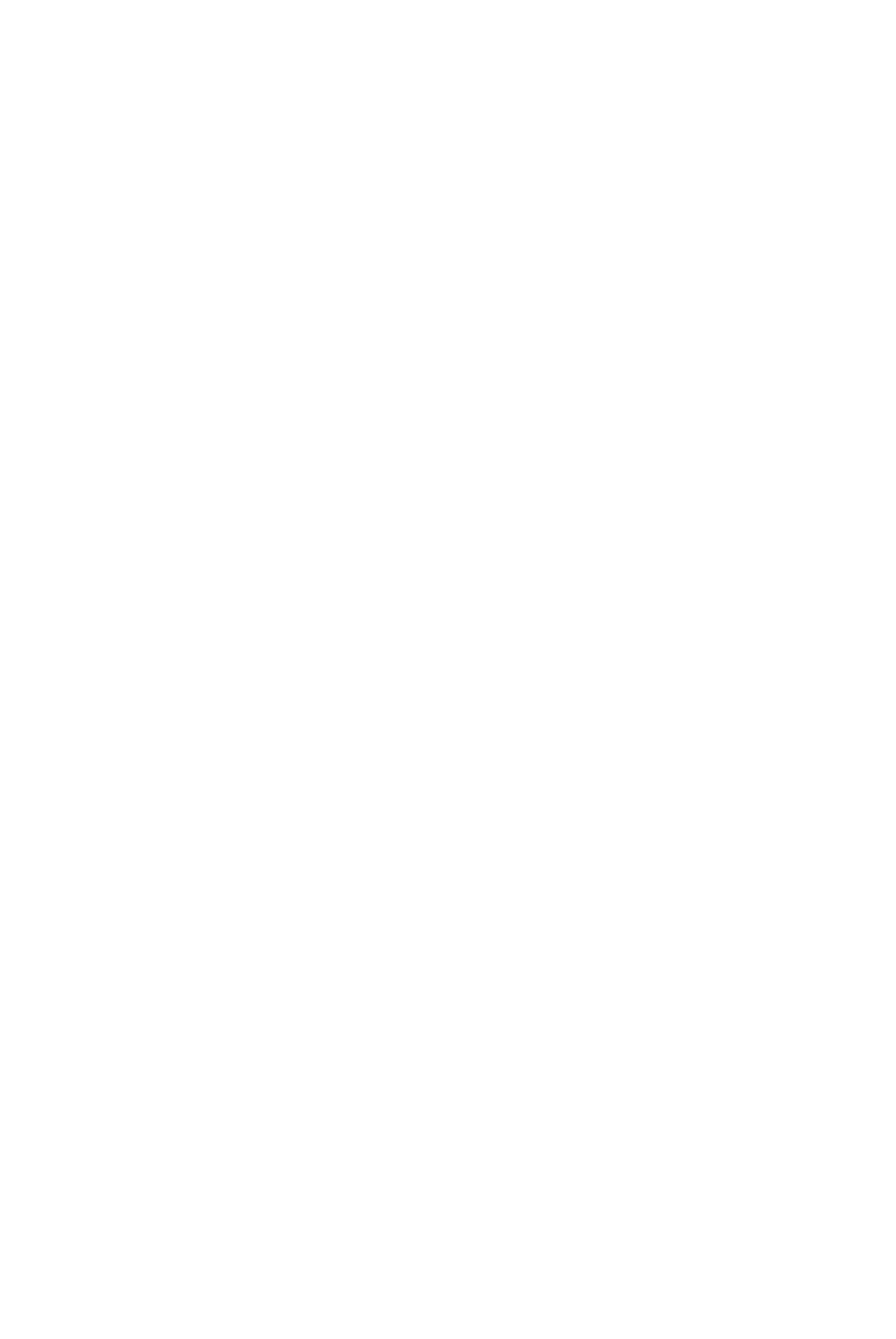
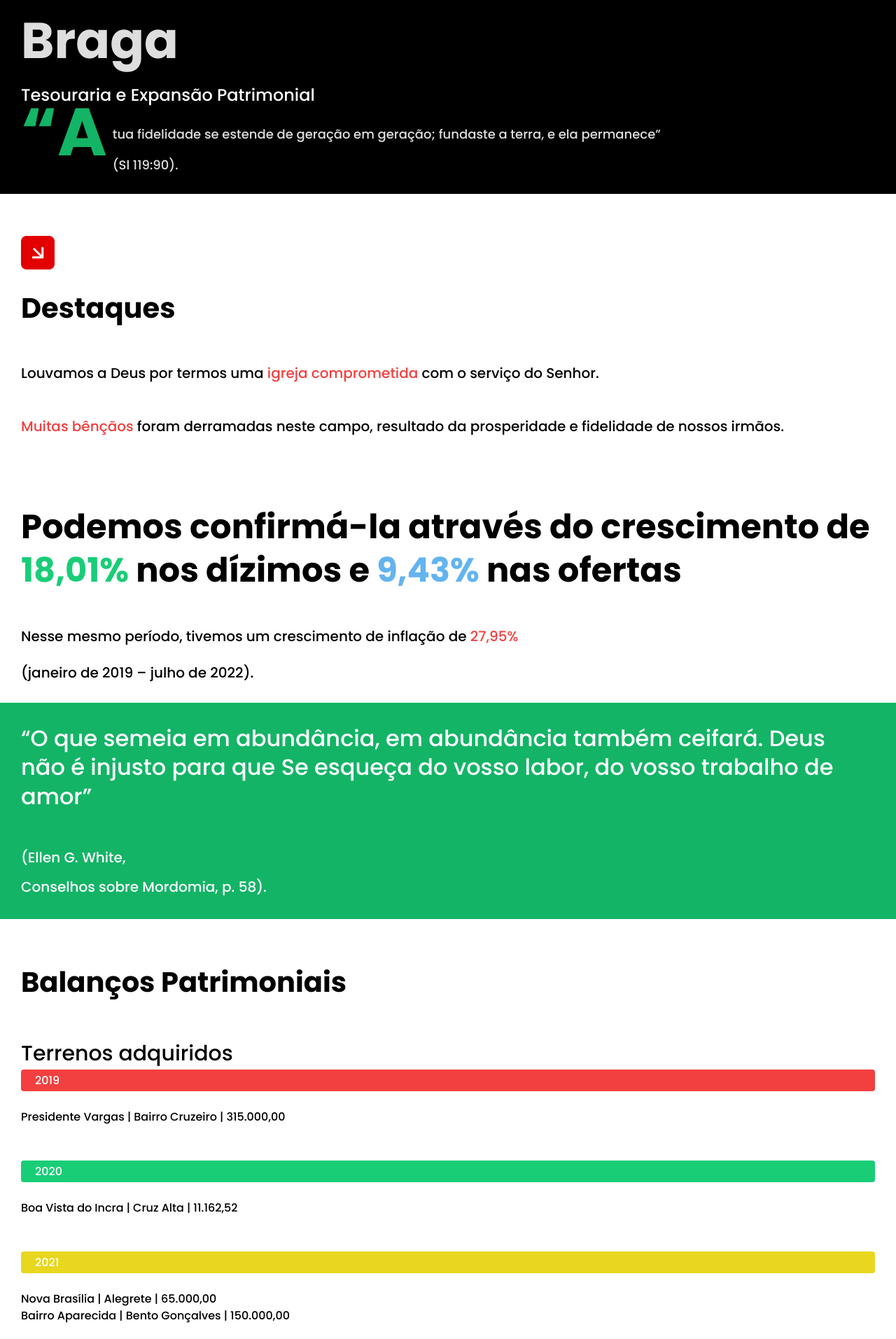
Before and after one commit to luizpaulolppa/site-quadrienal, a React (Create React App) app: page /everson in a window 1280 px wide. Before the commit this address had no page. Shown: the part 747-2660 px from the top of the page at 70% size. Before the commit the page ends 800 px from the top, so only its background shows below. Built offline with nearby package versions, Linux system fonts and the light colour scheme.

Commit message:
adding "Everson" page

```diff
--- /dev/null
+++ b/src/pages/EversonBraga/index.tsx
@@ -0,0 +1,176 @@
+import React, { useState } from "react";
+
+import everson from "../../assets/everson-without-back.png";
+import arrowDown from "../../assets/arrow-down-white.svg";
+import redArrowDown from "../../assets/seta-para-baixo-red.png";
+import yellowArrowDown from "../../assets/seta-para-baixo-yellow.png";
+import Menu from "../../components/Menu";
+import MenuBlack from "../../components/MenuBlack";
+import { useNavigate } from "react-router-dom";
+
+import {
+  Container,
+  TitleContainer,
+  ImageContainer,
+  Name,
+  Role,
+  TextContainer,
+  TextCapitularContainer,
+  FirstLetter,
+  Text,
+  GreenBox,
+  Highlights,
+  HighlightsText,
+  HighlightsTitle,
+  HighlightsDataText,
+  ThanksContainer,
+  ThanksText,
+  ThanksTitle,
+  BalanceContainer,
+  BalanceTitle,
+  BalanceSubTitle,
+  BalanceBadge,
+  BalanceText
+} from "./styles";
+
+const Everson: React.FC = () => {
+  const [openMenu, setOpenMenu] = useState(false);
+  const navigate = useNavigate();
+
+  if (openMenu) {
+    return <Menu onClose={() => setOpenMenu(false)} />;
+  }
+
+  return (
+    <Container>
+      <MenuBlack
+        onBack={() => navigate("/")}
+        setOpenMenu={(data) => setOpenMenu(data)}
+      />
+      <TitleContainer>
+        <ImageContainer>
+          <img src={everson} alt="Everson" />
+        </ImageContainer>
+        <Name>
+          Everson
+          <br /> Braga
+        </Name>
+        <Role>Tesouraria e Expansão Patrimonial</Role>
+        <TextContainer>
+          <TextCapitularContainer>
+            <FirstLetter>“A</FirstLetter>
+            <Text>
+            tua fidelidade se estende de geração em geração;
+            fundaste a terra, e ela permanece”<br /><br />(Sl 119:90).
+            </Text>
+          </TextCapitularContainer>
+        </TextContainer>
+      </TitleContainer>
+      <Highlights>
+        <img src={redArrowDown} alt="seta para baixo vermelha" />
+        <br />
+        <HighlightsTitle>Destaques</HighlightsTitle>
+        <br /><br />
+        <HighlightsText>
+          Louvamos a Deus por termos uma
+          <span className="red"> igreja comprometida </span>
+          com o serviço do Senhor.
+        </HighlightsText>
+
+        <br /><br />
+
+        <HighlightsText>
+          <span className="red">Muitas bênçãos</span> foram derramadas neste campo,
+          resultado da prosperidade e fidelidade de nossos irmãos.
+        </HighlightsText>
+        <br /><br /><br /><br />
+
+        <HighlightsDataText>
+          Podemos confirmá-la através do crescimento de <span className="green">18,01% </span>
+          nos dízimos e <span className="blue">9,43%</span> nas ofertas
+        </HighlightsDataText>
+
+        <br /><br />
+
+        <HighlightsText>
+          Nesse mesmo período, tivemos um crescimento de inflação de <span className="red">27,95%</span>
+          <br /><br />
+          (janeiro de 2019 – julho de 2022).
+        </HighlightsText>
+      </Highlights>
+      <GreenBox>
+        “O que semeia em abundância, em abundância também ceifará.
+        Deus não é injusto para que Se esqueça do vosso labor,
+        do vosso trabalho de amor”
+        <br /><br />
+        <span>(Ellen G. White, <br /> Conselhos sobre Mordomia, p. 58).</span>
+      </GreenBox>
+      <BalanceContainer>
+        <BalanceTitle>Balanços Patrimoniais</BalanceTitle>
+        <br /><br />
+        <BalanceSubTitle>Terrenos adquiridos</BalanceSubTitle>
+        <BalanceBadge color="#F1403F"><span>2019</span></BalanceBadge>
+        <br />
+        <BalanceText>
+          Presidente Vargas | Bairro Cruzeiro | 315.000,00
+        </BalanceText>
+        <br /> <br />
+        <BalanceBadge color="#19CD77"><span>2020</span></BalanceBadge>
+        <br />
+        <BalanceText>
+          Boa Vista do Incra | Cruz Alta | 11.162,52
+        </BalanceText>
+        <br /> <br />
+        <BalanceBadge color="#E8D71E"><span>2021</span></BalanceBadge>
+        <br />
+        <BalanceText>
+          Nova Brasília | Alegrete | 65.000,00
+        </BalanceText>
+        <BalanceText>
+          Bairro Aparecida | Bento Gonçalves | 150.000,00
+        </BalanceText>
+        <br /> <br />
+        <BalanceBadge color="#63B4EF"><span>2023</span></BalanceBadge>
+        <br />
+        <BalanceText>
+          Bairro Pinheiros | Lajeado | 125.000,00
+        </BalanceText>
+        <BalanceText>
+          Rio Branco | Caxias do Sul | 700.000,00
+        </BalanceText>
+        <BalanceText>
+          Bela União | Santa Maria | 100.000,00
+        </BalanceText>
+        <BalanceText>
+          Olarias | Canoas | 180.000,00
+        </BalanceText>
+        <br /><br />
+        <BalanceText><strong>TOTAL TERRENOS: 1.646.162,52</strong></BalanceText>
+      </BalanceContainer>
+      <ThanksContainer>
+        <img src={yellowArrowDown} alt="Seta para baixo amarela" />
+        <br />
+        <ThanksTitle>Agradecimentos</ThanksTitle>
+        <br /><br />
+        <ThanksText>
+          Agradecemos a Deus primeiramente, pela oportunidade que nos dá de
+          pertencermos à sua igreja, bem como aos membros do campo da
+          Associação Central Sul Rio-Grandense da IASD pela sua fidelidade nos
+          dízimos e ofertas.
+          <br /><br />
+          Aos tesoureiros de nossas igrejas pelo comprometimento,
+          zelo e integridade que desempenham sua missão nos controles e
+          processos dos recursos que pertencem a Deus.
+          À administração da USB, em especial ao pastor Volnei Porto,
+          pelo apoio e orientações.
+          <br /><br />
+          Aos colegas da administração, departamentais, servidores do escritório,
+          pastores, colportores e funcionários das escolas nossa gratidão pela
+          amizade, unidade e lealdade com a missão da Igreja.
+        </ThanksText>
+      </ThanksContainer>
+    </Container>
+  );
+};
+
+export default Everson;
--- /dev/null
+++ b/src/pages/EversonBraga/styles.ts
@@ -0,0 +1,204 @@
+import styled from "styled-components";
+
+export const Container = styled.div``;
+
+export const TitleContainer = styled.div`
+  padding: 0 30px 30px;
+  font-style: normal;
+  font-weight: 600;
+  font-size: 40px;
+  color: #ffffff;
+  background-color: black;
+`;
+
+export const ImageContainer = styled.div`
+  display: flex;
+  justify-content: center;
+  background: linear-gradient(180deg, rgba(19, 14, 11, 0) 0%, #000000 69.58%);
+`;
+
+export const Name = styled.div`
+  font-style: normal;
+  font-weight: 600;
+  font-size: 72px;
+  line-height: 120%;
+  color: #dedede;
+  margin-bottom: 20px;
+`;
+
+export const Role = styled.div`
+  font-style: normal;
+  font-weight: 500;
+  font-size: 24px;
+  line-height: 120%;
+  color: #ffffff;
+`;
+
+export const TextContainer = styled.div`
+  margin-top: 30px;
+`;
+
+export const TextCapitularContainer = styled.div`
+  display: flex;
+  align-items: center;
+`;
+
+export const FirstLetter = styled.div`
+  font-style: normal;
+  font-weight: 600;
+  font-size: 96px;
+  line-height: 116px;
+  color: #13b466;
+  margin-right: 8px;
+  margin-top: -50px;
+`;
+
+export const Text = styled.p`
+  font-style: normal;
+  font-weight: 400;
+  font-size: 18px;
+  line-height: 22px;
+  color: #dedede;
+  text-align: justify;
+`;
+
+export const GreenBox = styled.div`
+  padding: 30px;
+  background-color: #13b466;
+  font-style: normal;
+  font-weight: 500;
+  font-size: 32px;
+  line-height: 130%;
+  color: #ffffff;
+
+  div {
+    display: flex;
+    justify-content: flex-end;
+    margin-right: 20px;
+  }
+
+  img {
+    width: 40px;
+    text-align: center;
+  }
+
+  span {
+    font-style: normal;
+    font-weight: 500;
+    font-size: 20px;
+    line-height: 130%;
+  }
+`;
+
+export const Highlights = styled.div`
+  padding: 60px 30px 30px;
+  display: flex;
+  flex-direction: column;
+
+  img {
+    width: 48px;
+    height: 48px;
+  }
+`;
+
+export const HighlightsText = styled.span`
+  font-style: normal;
+  font-weight: 400;
+  font-size: 20px;
+  line-height: 130%;
+  color: #000000;
+
+  span {
+    &.red {
+      color: #F1403F;
+    }
+  }
+`;
+
+export const HighlightsTitle = styled.span`
+  font-style: normal;
+  font-weight: 600;
+  font-size: 40px;
+  line-height: 60px;
+`;
+
+export const HighlightsDataText = styled.span`
+  font-style: normal;
+  font-weight: 600;
+  font-size: 48px;
+  line-height: 62px;
+
+  span {
+    &.green {
+      color: #19CD77;
+    }
+
+    &.blue {
+      color: #63B4EF;
+    }
+  }
+`;
+
+export const ThanksContainer = styled.div`
+  padding: 60px 30px 30px;
+  display: flex;
+  flex-direction: column;
+
+  img {
+    width: 48px;
+    height: 48px;
+  }
+`;
+
+export const ThanksTitle = styled.span`
+  font-style: normal;
+  font-weight: 600;
+  font-size: 40px;
+  line-height: 60px;
+`;
+
+export const ThanksText = styled.span`
+  font-style: normal;
+  font-weight: 400;
+  font-size: 18px;
+  line-height: 27px;
+  color: #000000;
+`;
+
+export const BalanceContainer = styled.div`
+  padding: 60px 30px 30px;
+  display: flex;
+  flex-direction: column;
+`;
+
+export const BalanceTitle = styled.span`
+  font-style: normal;
+  font-weight: 600;
+  font-size: 40px;
+  line-height: 60px;
+`;
+
+export const BalanceSubTitle = styled.span`
+  font-style: normal;
+  font-weight: 500;
+  font-size: 30px;
+  line-height: 45px;
+`;
+
+export const BalanceText = styled.span`
+  font-style: normal;
+  font-weight: 500;
+  font-size: 16px;
+  line-height: 24px;
+  color: #000000;
+`;
+
+export const BalanceBadge = styled.div`
+  border-radius: 4px;
+  padding: 3px 20px;
+  background: ${(props) => props.color};
+
+  span {
+    color: #FFFFFF;
+  }
+`;
--- a/src/pages/Home/index.tsx
+++ b/src/pages/Home/index.tsx
@@ -55,6 +55,7 @@ const departments: IDepartment[] = [
     imageUrl: everson,
     name: "Everson Braga",
     role: "Tesouraria",
+    url: "/everson",
   },
   {
     imageUrl: fabiana,
--- a/src/routes/index.tsx
+++ b/src/routes/index.tsx
@@ -3,6 +3,7 @@ import { BrowserRouter, Route, Routes } from "react-router-dom";
 import Home from "../pages/Home";
 import AboutUs from "../pages/AboutUs";
 import MarcosJunior from "../pages/MarcosJunior";
+import Everson from "../pages/EversonBraga";
 
 const RoutesApp: React.FC = () => (
   <BrowserRouter>
@@ -10,6 +11,7 @@ const RoutesApp: React.FC = () => (
       <Route path="/" element={<Home />} />
       <Route path="/sobre-nos" element={<AboutUs />} />
       <Route path="/marcos-junior" element={<MarcosJunior />} />
+      <Route path="/everson" element={<Everson />} />
     </Routes>
   </BrowserRouter>
 );
```
Also changed, not shown: src/assets/everson-without-back.png (added), src/assets/seta-para-baixo-yellow.png (added).
